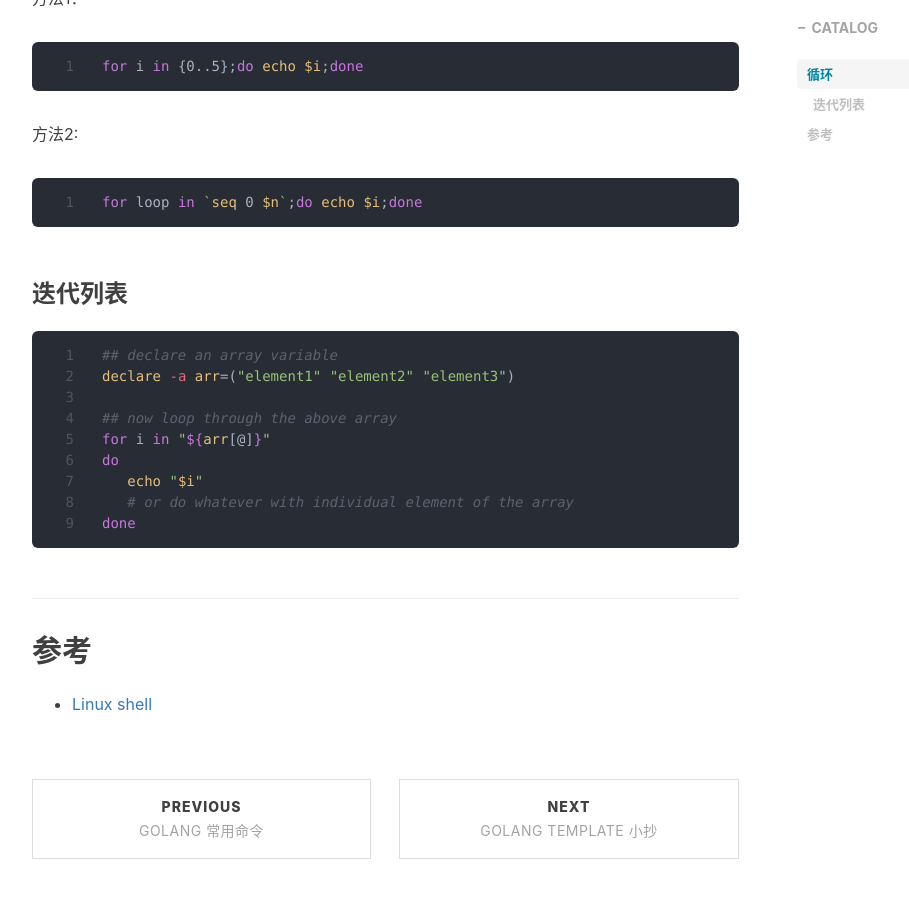
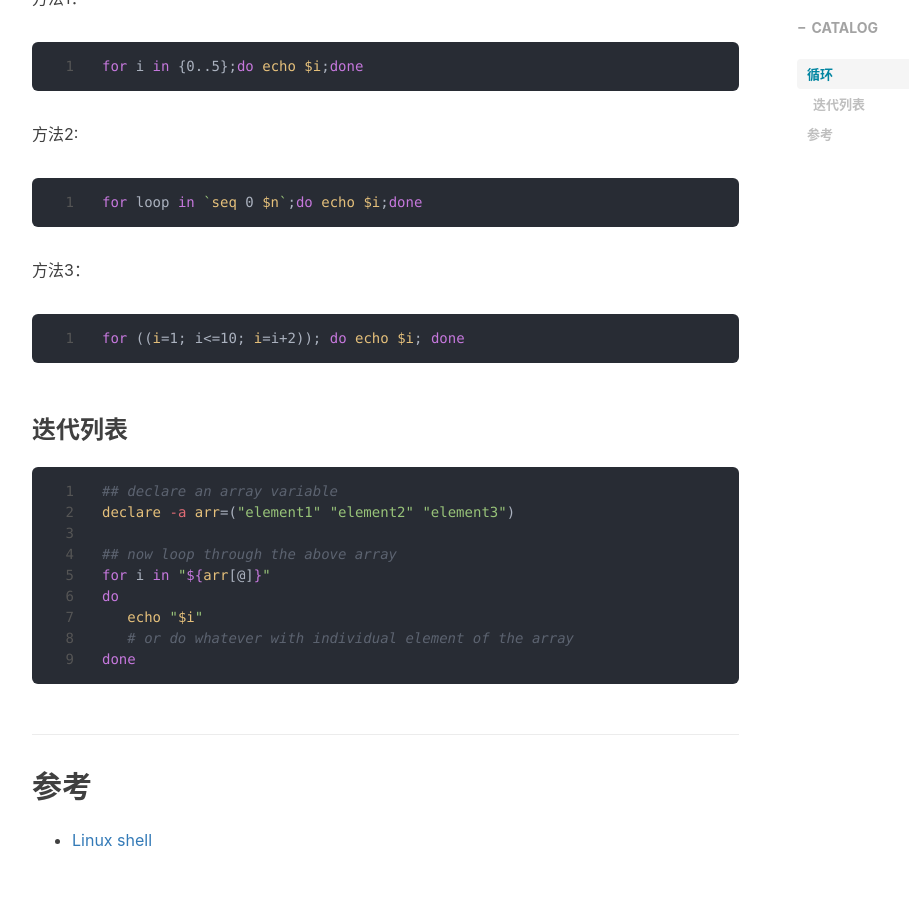
Before and after one commit to kougazhang/oom, a Jekyll site: the page built from _posts/2021-06-18-shell.md, in a window 1280 px wide and 900 px high, scrolled down 518 px. Shown: the whole window, without its empty margins (233-1142 px from the left). Built offline with Jekyll 4.4.1, drawn with Linux system fonts in a browser that asks for light colours; nearby versions of some CDN libraries; comment, search, counter and statistics services are not loaded.

Commit message:
add loop

````diff
--- a/_posts/2021-06-18-shell.md
+++ b/_posts/2021-06-18-shell.md
@@ -24,6 +24,11 @@ for i in {0..5};do echo $i;done
 for loop in `seq 0 $n`;do echo $i;done
 ```
 
+方法3：
+```shell
+for ((i=1; i<=10; i=i+2)); do echo $i; done
+```
+
 ### 迭代列表
 ```shell
 ## declare an array variable
````
